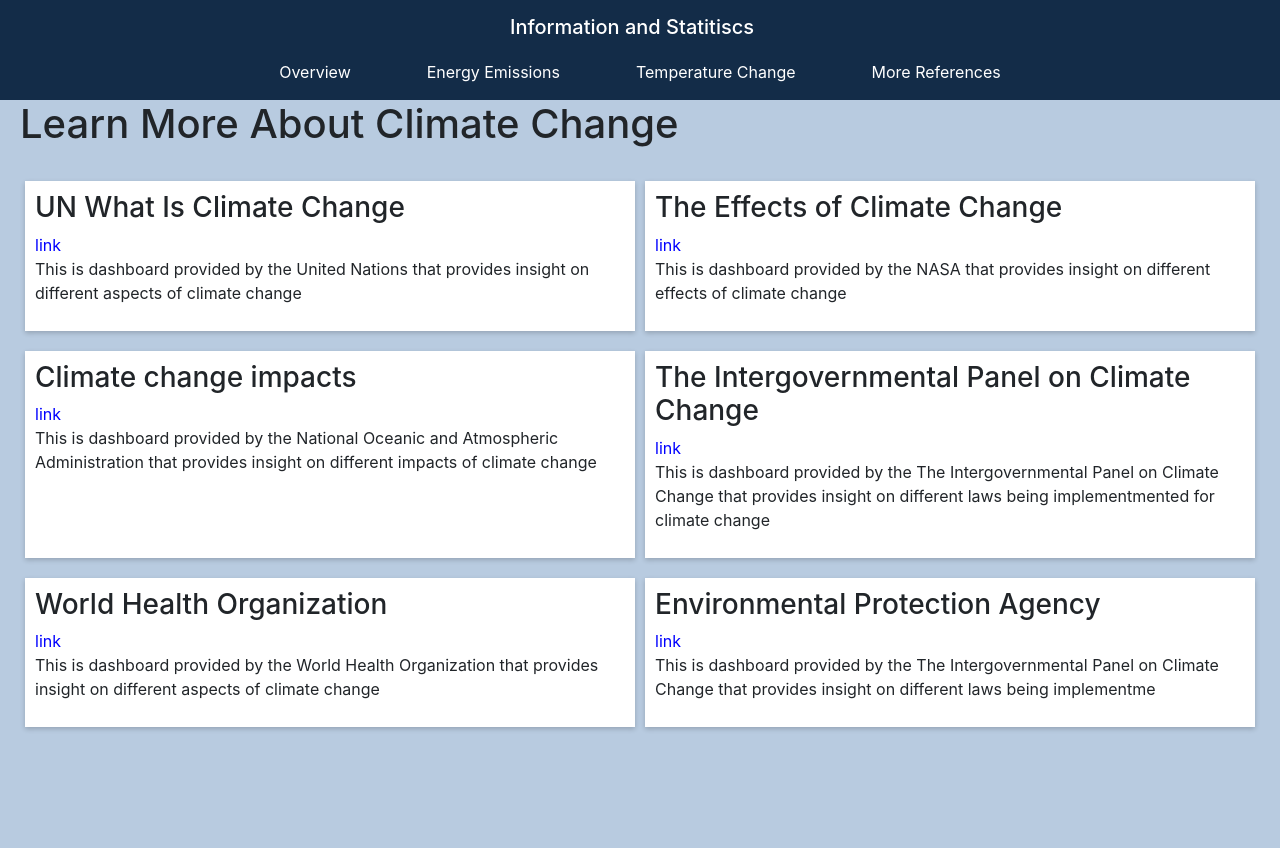
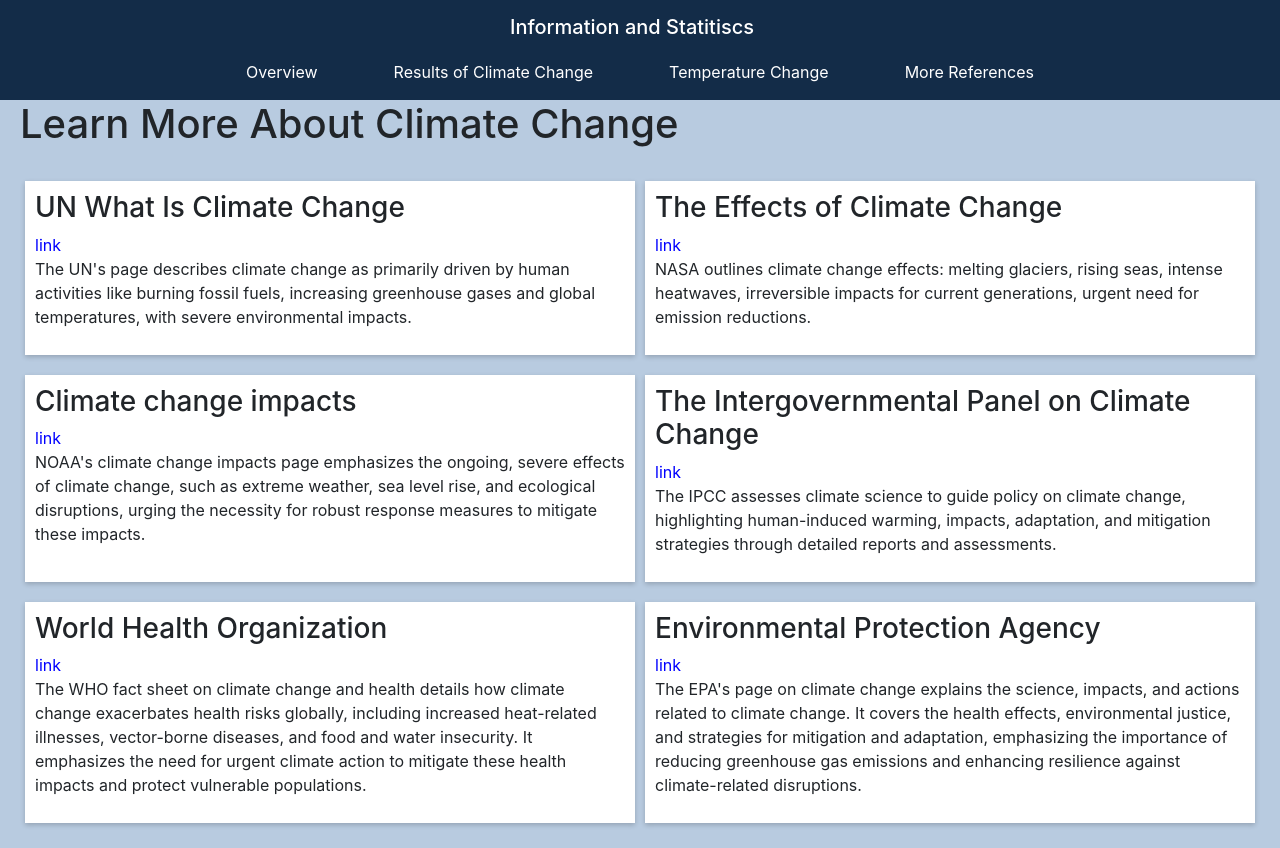
Before and after one commit to bottleyearold/Climate-Change-Dashboard, a plain HTML site: page FinalProjectFiles/myHTML/Reference.html in a window 1280 px wide. Before the commit the page ends 800 px from the top, so only its background shows below. Drawn offline with nearby package versions, Linux system fonts and the light colour scheme; files that its build step writes are made by us from their sources.

Commit message:
Update Reference.html

```diff
--- a/FinalProjectFiles/myHTML/Reference.html
+++ b/FinalProjectFiles/myHTML/Reference.html
@@ -23,7 +23,7 @@
     <script src="https://cdn.jsdelivr.net/npm/@popperjs/core@2.5.2/dist/umd/popper.min.js"></script>
     <script src="https://stackpath.bootstrapcdn.com/bootstrap/4.5.2/js/bootstrap.min.js"></script>
 
-    <link  rel="stylesheet" href = "./assets/newstyle.css" />
+    <link  rel="stylesheet" href = "newstyle.css" />
 
 </head>
 
@@ -35,16 +35,16 @@
         </h3>
       <ul class="navbar-nav">
         <li class="nav-item">
-          <a class="nav-link" href="#">Overview</a>
+          <a class="nav-link" href="index.html">Overview</a>
         </li>
         <li class="nav-item">
-          <a class="nav-link" href="#">Energy Emissions</a>
+          <a class="nav-link" href="https://resultsofclimatechange.onrender.com/">Results of Climate Change</a>
         </li>
         <li class="nav-item">
-            <a class="nav-link" href="https://finaldashboard-4.onrender.com">Temperature Change</a>
+            <a class="nav-link" href="https://tempchange-5.onrender.com/">Temperature Change</a>
         </li>
         <li class="nav-item">
-            <a class="nav-link" href="MoreReference.html">More References</a>
+            <a class="nav-link" href="Reference.html">More References</a>
         </li>
       </ul>
     </div>
@@ -59,35 +59,35 @@
     <div class="flex-item">
       <h3>UN What Is Climate Change</h3>
       <a class="links" href="https://www.un.org/en/climatechange/what-is-climate-change">link</a>
-      <p>This is dashboard provided by the United Nations that provides insight on different aspects of climate change </p>
+      <p>The UN's page describes climate change as primarily driven by human activities like burning fossil fuels, increasing greenhouse gases and global temperatures, with severe environmental impacts. </p>
     </div>
     <div class="flex-item">
       <h3>The Effects of Climate Change</h3>
       <a class="links" href="https://science.nasa.gov/climate-change/effects/">link</a>
-      <p>This is dashboard provided by the NASA that provides insight on different effects of climate change </p>
+      <p>NASA outlines climate change effects: melting glaciers, rising seas, intense heatwaves, irreversible impacts for current generations, urgent need for emission reductions. </p>
     </div>
   </div>
   <div class="flex-row">
     <div class="flex-item"><h3>Climate change impacts</h3>
       <a class="links" href="https://www.noaa.gov/education/resource-collections/climate/climate-change-impacts">link</a>
-      <p>This is dashboard provided by the National Oceanic and Atmospheric Administration that provides insight on different impacts of climate change </p>
+      <p>NOAA's climate change impacts page emphasizes the ongoing, severe effects of climate change, such as extreme weather, sea level rise, and ecological disruptions, urging the necessity for robust response measures to mitigate these impacts. </p>
     </div>
     <div class="flex-item">
       <h3>The Intergovernmental Panel on Climate Change</h3>
       <a class="links" href="https://www.ipcc.ch/">link</a>
-      <p>This is dashboard provided by the The Intergovernmental Panel on Climate Change that provides insight on different laws being implementmented for climate change </p>
+      <p>The IPCC assesses climate science to guide policy on climate change, highlighting human-induced warming, impacts, adaptation, and mitigation strategies through detailed reports and assessments. </p>
     </div>
   </div>
   <div class="flex-row">
     <div class="flex-item">
       <h3>World Health Organization</h3>
       <a class="links" href="https://www.who.int/news-room/fact-sheets/detail/climate-change-and-health">link</a>
-      <p>This is dashboard provided by the World Health Organization that provides insight on different aspects of climate change</p>
+      <p>The WHO fact sheet on climate change and health details how climate change exacerbates health risks globally, including increased heat-related illnesses, vector-borne diseases, and food and water insecurity. It emphasizes the need for urgent climate action to mitigate these health impacts and protect vulnerable populations.</p>
       </div>
     <div class="flex-item">
       <h3>Environmental Protection Agency</h3>
       <a class="links" href="https://www.epa.gov/climate-change">link</a>
-      <p>This is dashboard provided by the The Intergovernmental Panel on Climate Change that provides insight on different laws being implementme</p>
+      <p>The EPA's page on climate change explains the science, impacts, and actions related to climate change. It covers the health effects, environmental justice, and strategies for mitigation and adaptation, emphasizing the importance of reducing greenhouse gas emissions and enhancing resilience against climate-related disruptions.</p>
     </div>
   </div>
 </div>
```
